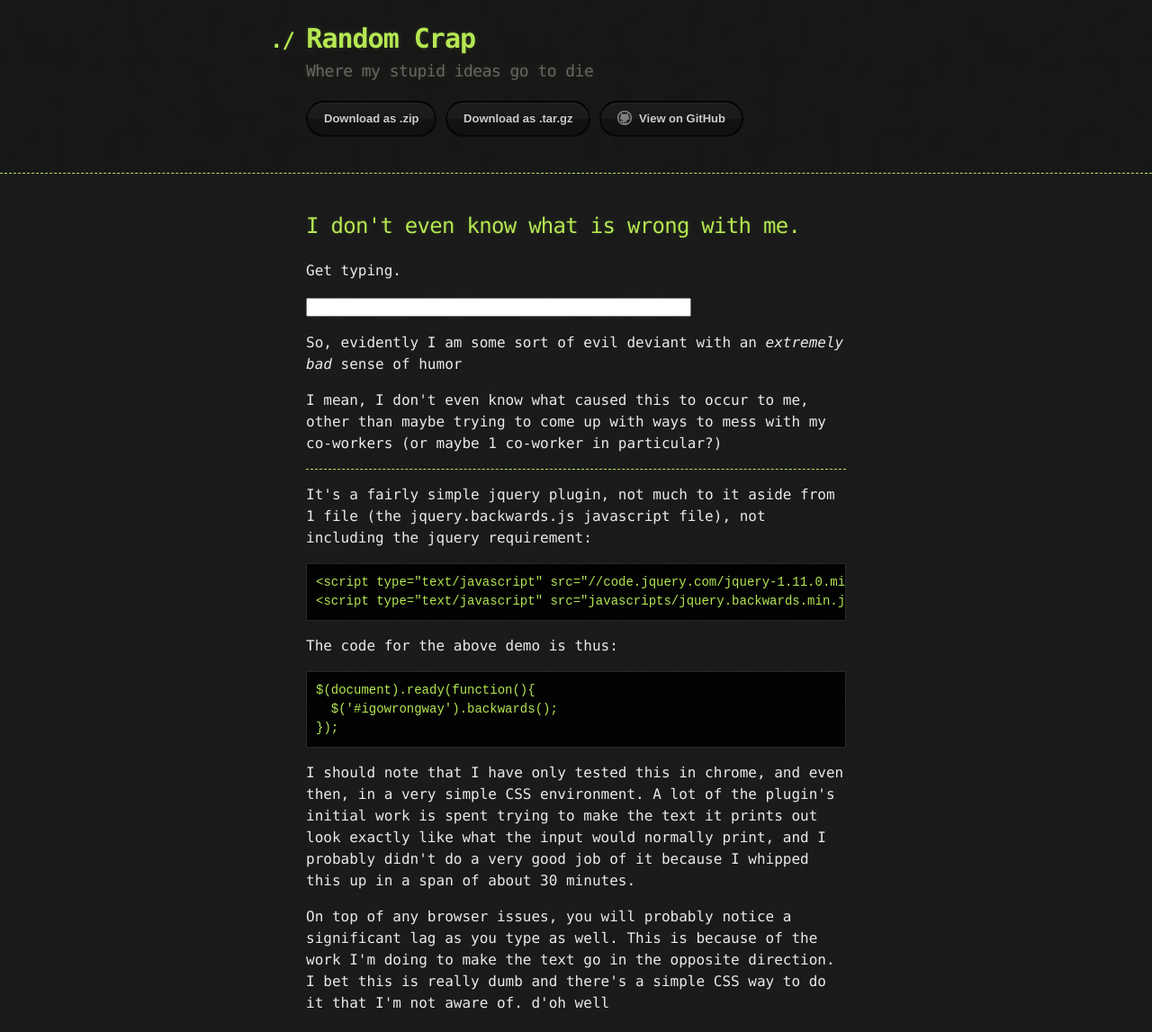
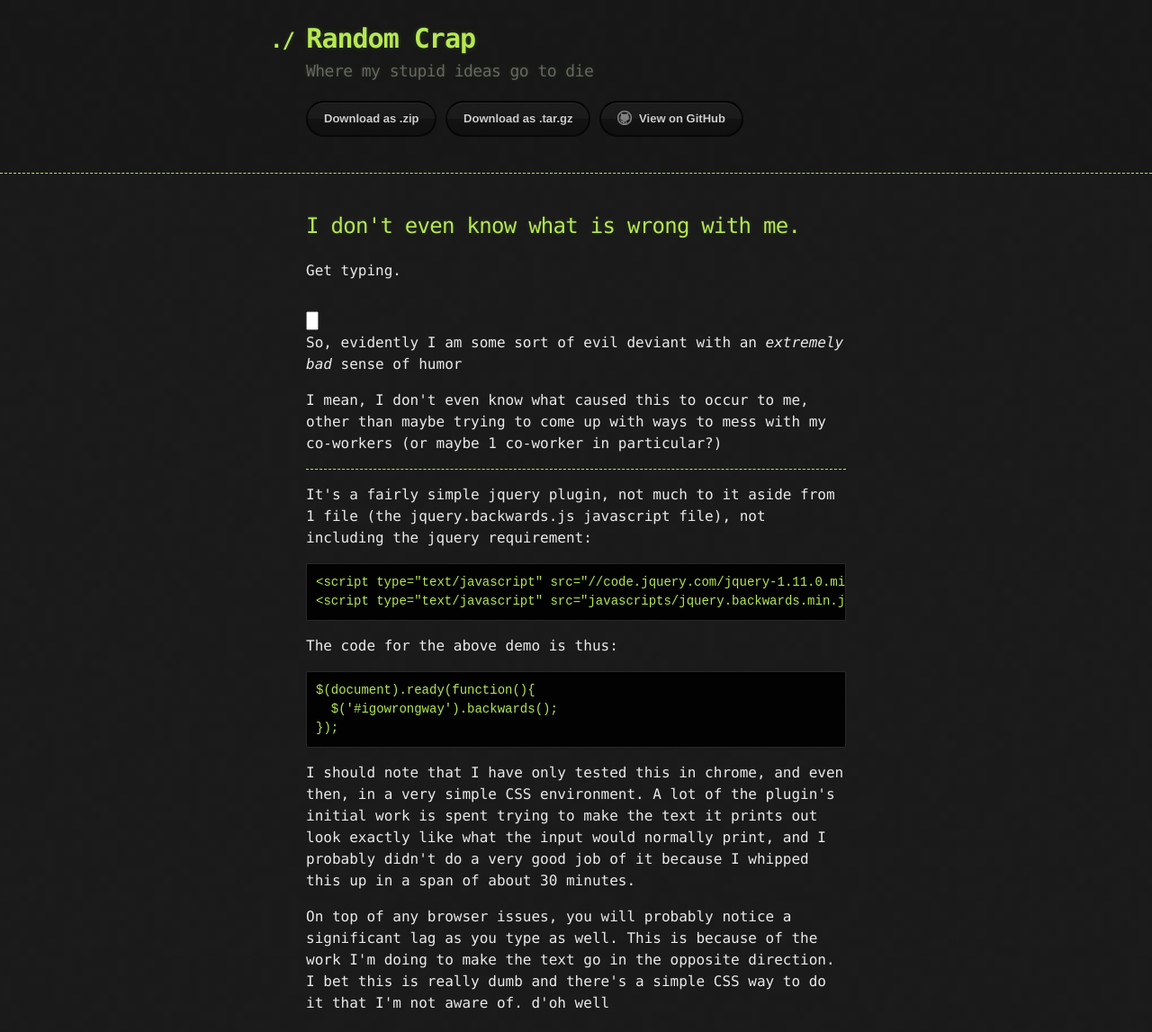
Before and after one commit to gaberankin/random-crap, a Jekyll site: the page built from backwards.html, in a window 1280 px wide. Shown: the whole page at 90% size. Built offline with Jekyll 4.4.1, drawn with Linux system fonts in a browser that asks for light colours; nearby versions of some CDN libraries.

Commit message:
oops.  spelled the id wrong

```diff
--- a/backwards.html
+++ b/backwards.html
@@ -6,7 +6,7 @@
 ---
 <h2>I don't even know what is wrong with me.</h2>
 <p>Get typing.</p>
-<input type="text" id="igowronway" style="width:70%" />
+<input type="text" id="igowrongway" style="width:70%" />
 
 <p>So, evidently I am some sort of evil deviant with an <em>extremely bad</em> sense of humor</p>
 
```
